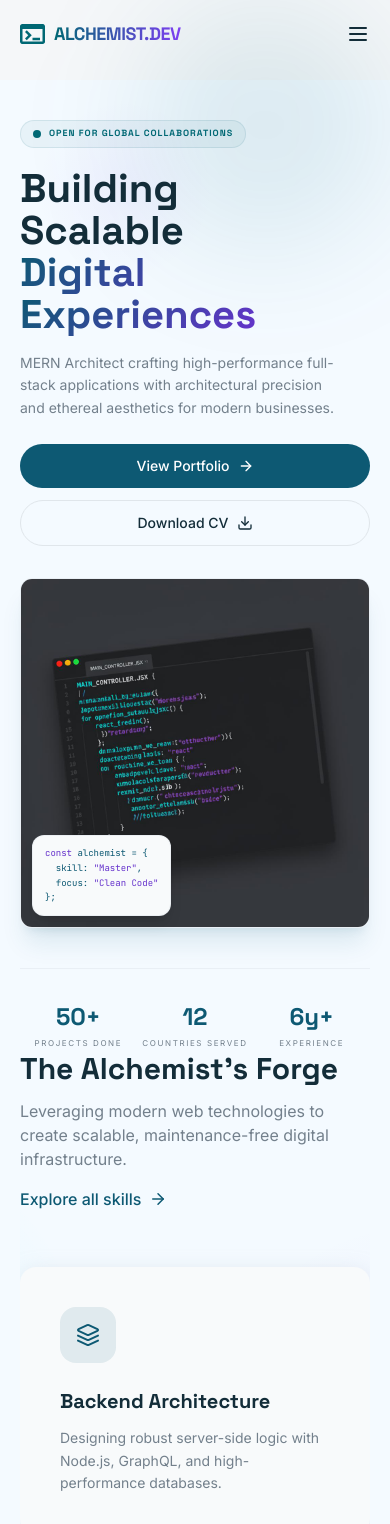
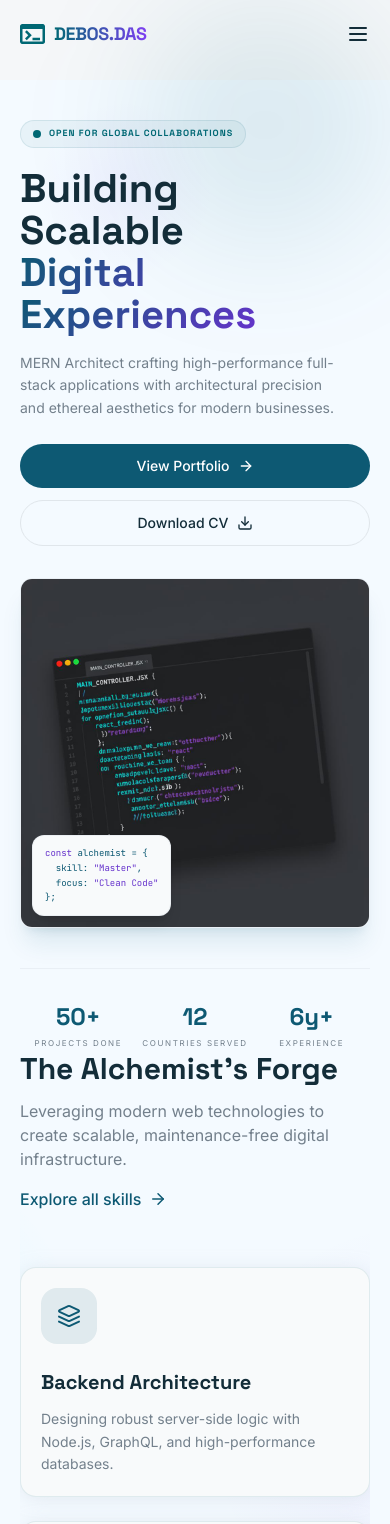
Before and after one commit to Debos602/new-portfolio, a React (Vite) app: page / in a window 390 px wide. Shown: the top 1524 px of the page. Built offline with nearby package versions, Linux system fonts and the light colour scheme; the HTML template or start-up script is replaced by a standard one; a web font is replaced by a local one.

Commit message:
home responsive done

```diff
--- a/src/components/Navbar.tsx
+++ b/src/components/Navbar.tsx
@@ -37,7 +37,7 @@ const Navbar = () => {
             </span>
 
           <span className="font-heading font-bold text-lg tracking-tight bg-gradient-to-r from-[#006874] to-[#7E3FF2] bg-clip-text text-transparent">
-          ALCHEMIST.DEV
+          DEBOS.DAS
         </span>
         </Link>
 
--- a/src/components/SkillsSection.tsx
+++ b/src/components/SkillsSection.tsx
@@ -104,7 +104,7 @@ const SkillsSection = () => {
 
         <div ref={cardsRef} className="grid grid-cols-1 md:grid-cols-3 gap-6">
           {skills.map((skill) => (
-            <div key={skill.title} className="card-skill opacity-0">
+            <div key={skill.title} className="card-skill border  border-[#006874]/10 opacity-0">
               <div className={`w-14 h-14 rounded-2xl ${skill.bg} flex items-center justify-center mb-6`}>
                 <skill.icon size={24} className={skill.color} />
               </div>
--- a/src/index.css
+++ b/src/index.css
@@ -124,3 +124,8 @@
     padding-left: 20px;
   }
 }
+@media (max-width:768px) {
+  .card-skill {
+    padding:20px;
+  }
+}
```
